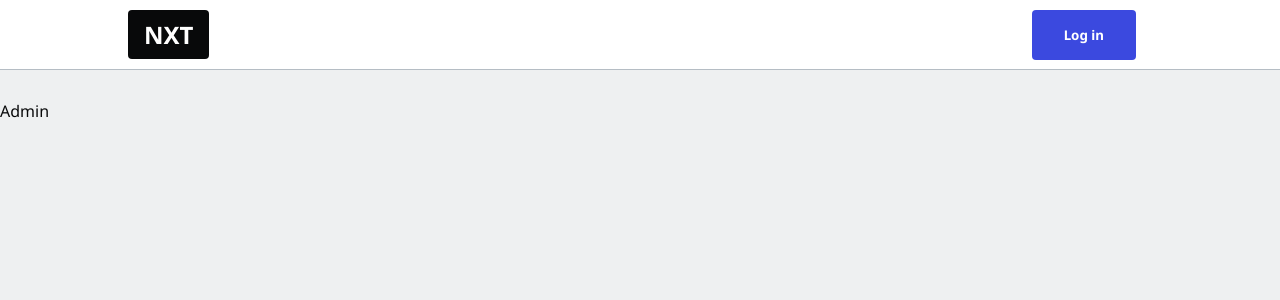
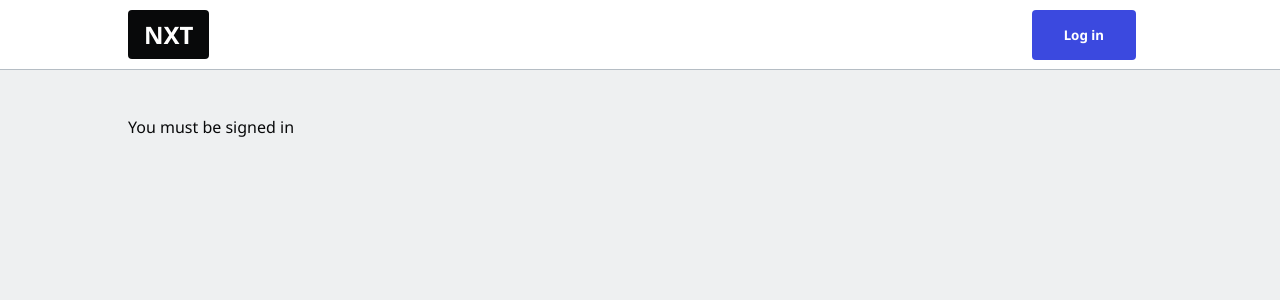
Before and after one commit to gustavobcx/fireship-nextfire-app, a Next.js app: page /admin in a window 1280 px wide. Shown: the top 300 px of the page. Built offline with nearby package versions, Linux system fonts and the light colour scheme; no server answers.

Commit message:
admin authcheck

```diff
--- /dev/null
+++ b/components/AuthCheck.js
@@ -0,0 +1,10 @@
+import Link from 'next/link';
+import { useContext } from 'react';
+import { UserContext } from '../lib/context';
+
+// Component's children only shown to logged-in users
+export default function AuthCheck(props) {
+  const { username } = useContext(UserContext);
+
+  return username ? props.children : props.fallback || <Link href="/enter">You must be signed in</Link>;
+}
--- a/pages/admin/index.js
+++ b/pages/admin/index.js
@@ -1,5 +1,11 @@
+import AuthCheck from "../../components/AuthCheck";
+
 export default function Page({}) {
     return (
-        <>Admin</>
+        <main>
+            <AuthCheck>
+                Admin
+            </AuthCheck>
+        </main>
     )
 }
```
